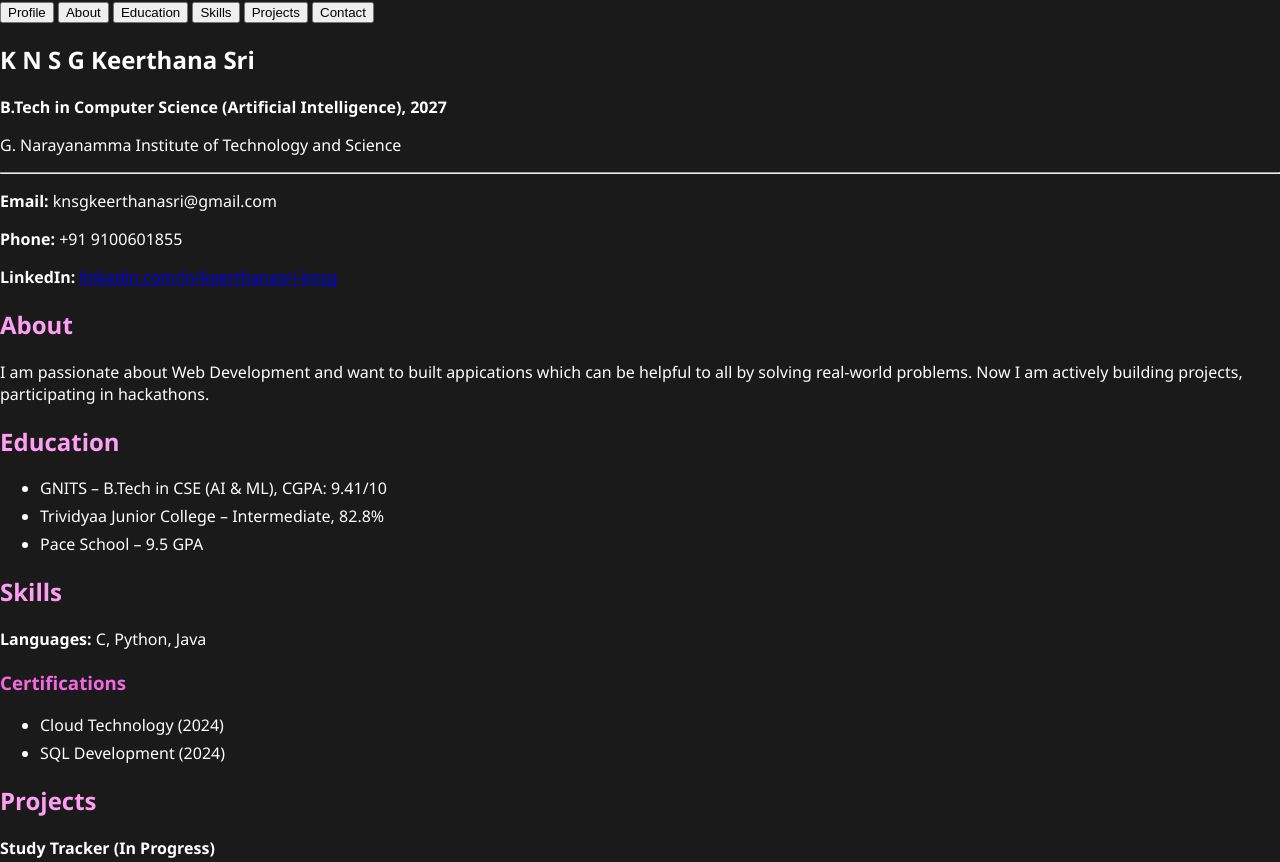
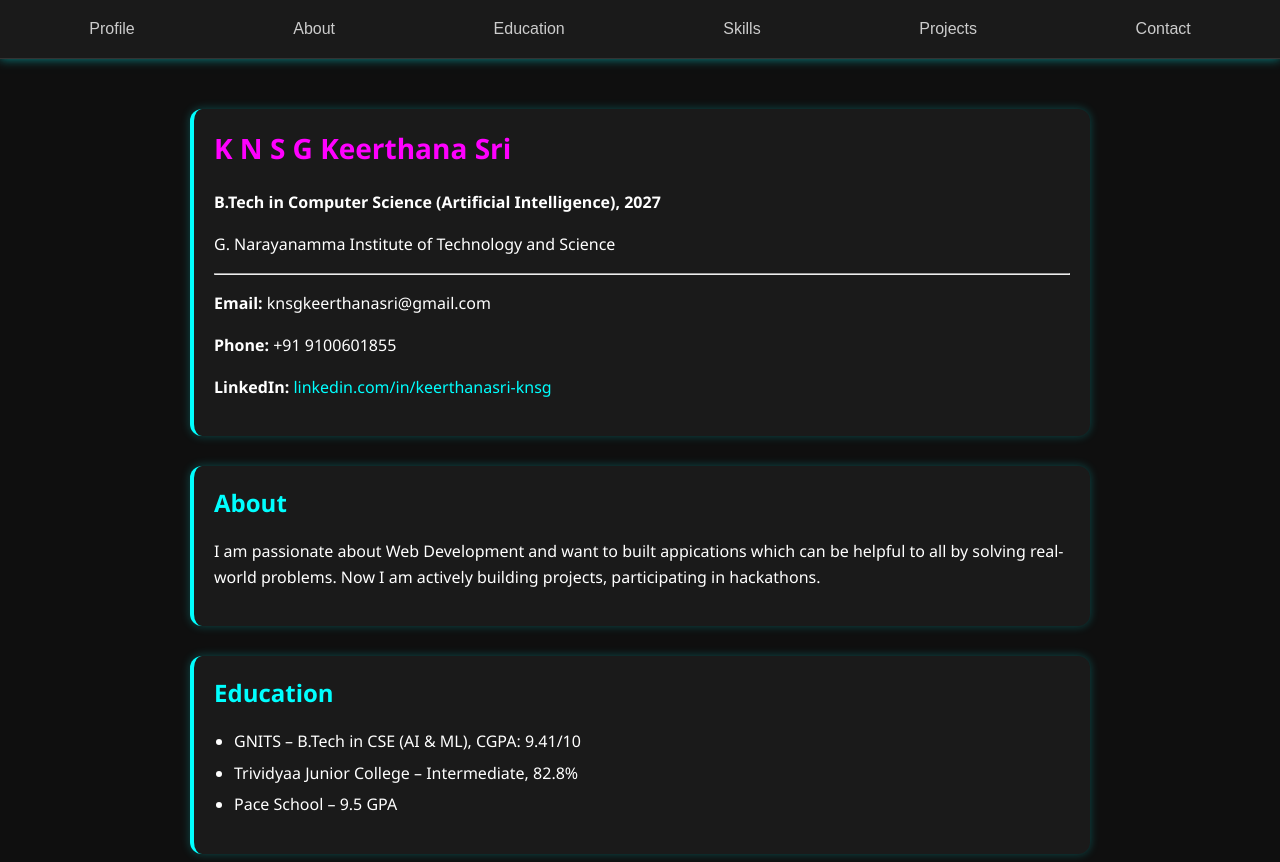
Before and after one commit to Gowri2006/Resume, a plain HTML site: page index.html in a window 1280 px wide. Shown: the top 862 px of the page. Drawn offline with Linux system fonts and the light colour scheme.

Commit message:
Add files via upload

```diff
--- a/style.css
+++ b/style.css
@@ -1,140 +1,92 @@
+
+html {
+  scroll-behavior: smooth;
+  scroll-padding-top: 90px;
+}
 
 body {
   margin: 0;
-  padding: 0;
-  background-color: #1a1a1a;
   font-family: 'Segoe UI', Tahoma, Geneva, Verdana, sans-serif;
+  background: #0f0f0f;
   color: #ffffff;
-  height: 100vh;
-  overflow-x: hidden;
 }
 
-.hover-button {
-  position: fixed;
-  top: 30px;
-  left: 50%;
-  transform: translateX(-50%);
-  padding: 12px 24px;
-  font-size: 18px;
-  border-radius: 10px;
-  background: linear-gradient(135deg, #5f0a87, #a4508b);
-  color: white;
-  border: none;
-  cursor: pointer;
-  z-index: 10;
-  transition: all 0.3s ease;
+/* Tabs */
+.tabs-container {
+  position: sticky;
+  top: 0;
+  z-index: 1000;
+  background: #1a1a1a;
+  padding: 10px;
+  display: flex;
+  justify-content: space-around;
+  border-bottom: 1px solid #333;
+  box-shadow: 0 0 10px #00ffff80;
 }
 
-.resume-overlay {
-  position: fixed;
-  top: 0;
-  left: 0;
-  width: 100%;
-  height: 100%;
-  backdrop-filter: blur(10px);
-  background: rgba(0, 0, 0, 0.85);
-  display: flex;
-  align-items: flex-start;
-  justify-content: center;
-  overflow-y: auto;
-  opacity: 0;
-  pointer-events: none;
-  transform: scale(0.95);
-  transition: all 0.5s ease;
-  z-index: 5;
-  padding: 40px 0;
+.tab {
+  background: none;
+  border: none;
+  color: #ccc;
+  font-size: 16px;
+  padding: 10px 20px;
+  cursor: pointer;
+  transition: 0.3s;
 }
 
-.resume-overlay.active {
-  opacity: 1;
-  pointer-events: auto;
-  transform: scale(1);
+.tab:hover {
+  color: #00ffff;
+  text-shadow: 0 0 6px #00ffff;
 }
 
-.box {
-  position: relative;
-  width: 90%;
+/* Content Area */
+.content-area {
   max-width: 900px;
-  padding: 20px 0;
-  border-radius: 20px;
-  background: transparent;
-  overflow: hidden;
+  margin: 30px auto;
+  padding: 20px;
+  display: flex;
+  flex-direction: column;
+  gap: 30px;
 }
 
-.box::before {
-  content: "";
-  position: absolute;
-  width: 100%;
-  height: 100%;
-  filter: drop-shadow(0 15px 50px #000);
-  border-radius: 20px;
-  animation: rotating 4s linear infinite;
-  animation-delay: -1s;
-  z-index: -2;
+/* Cards */
+.card {
+  background: #1a1a1a;
+  padding: 20px;
+  border-left: 4px solid #00ffff;
+  border-radius: 12px;
+  box-shadow: 0 0 10px #00ffff40;
 }
 
-.box::after {
-  content: "";
-  position: absolute;
-  inset: 4px;
-  background: #2d2d39;
-  border-radius: 15px;
-  border: 8px solid #25252b;
-  z-index: -1;
+.card h1 {
+  color: #ff00ff;
+  margin-top: 0;
+  font-size: 28px;
 }
 
-.resume-form {
-  padding: 40px;
-  box-sizing: border-box;
+.card h2, .card h3 {
+  color: #00ffff;
+  margin-top: 0;
 }
 
-h2 {
-  color: #ff9ff3;
+.card p, .card li {
+  font-size: 16px;
+  line-height: 1.6;
 }
 
-h3 {
-  margin-top: 20px;
-  color: #f368e0;
+ul {
+  padding-left: 20px;
 }
 
 ul li {
-  margin-bottom: 6px;
+  margin: 6px 0;
 }
 
-.fade-slide {
-  opacity: 0;
-  transform: translateY(20px);
-  animation: fadeSlideIn 0.8s ease-out forwards;
+a {
+  color: #00ffff;
+  text-decoration: none;
 }
 
-.delay-0 { animation-delay: 0s; }
-.delay-1 { animation-delay: 0.2s; }
-.delay-2 { animation-delay: 0.4s; }
-.delay-3 { animation-delay: 0.6s; }
-
-@keyframes fadeSlideIn {
-  to {
-    opacity: 1;
-    transform: translateY(0);
-  }
+a:hover {
+  text-decoration: underline;
 }
-
-@keyframes rotating {
-  0% { transform: rotate(0deg); }
-  100% { transform: rotate(360deg); }
-}
-
-.close-button {
-  position: absolute;
-  top: 16px;
-  right: 20px;
-  background: #ff5e5e;
-  color: white;
-  border: none;
-  font-size: 20px;
-  border-radius: 50%;
-  width: 32px;
-  height: 32px;
-  cursor: pointer;
-  z-index: 10;
-}
```
